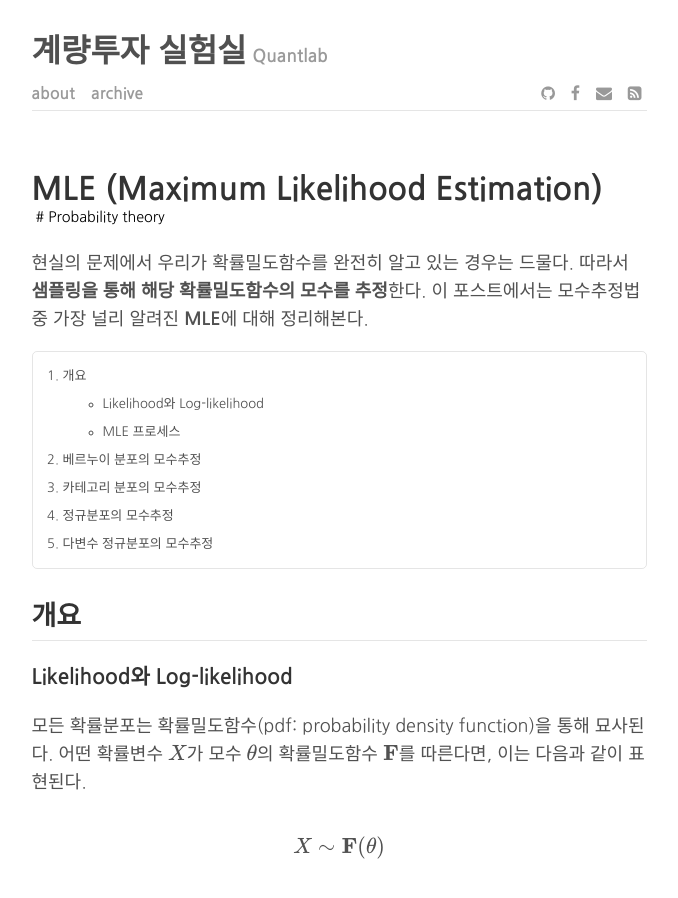
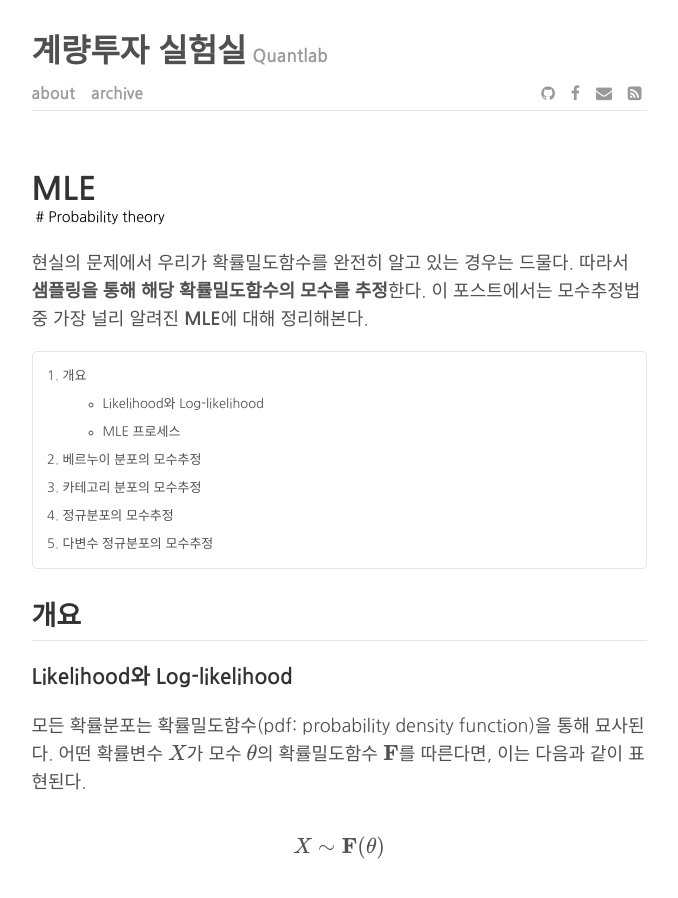
Before and after one commit to gem763/gem763.github.io, a Jekyll site: the page built from _posts/2018-02-15-MLE.md, in a window 1280 px wide and 900 px high. Shown: the whole window, without its empty margins (301-979 px from the left). Built offline with Jekyll 4.4.1, drawn with Linux system fonts in a browser that asks for light colours; formulas are drawn with MathJax 3; comment, search, counter and statistics services are not loaded.

Commit message:
Uploaded by https://stackedit.io/

```diff
--- a/_posts/2018-02-15-MLE.md
+++ b/_posts/2018-02-15-MLE.md
@@ -1,6 +1,6 @@
 ---
 layout: post
-title: MLE (Maximum Likelihood Estimation)
+title: MLE
 tags: [Probability theory]
 categories: [Probability theory]
 excerpt_separator: <!--more-->
```
